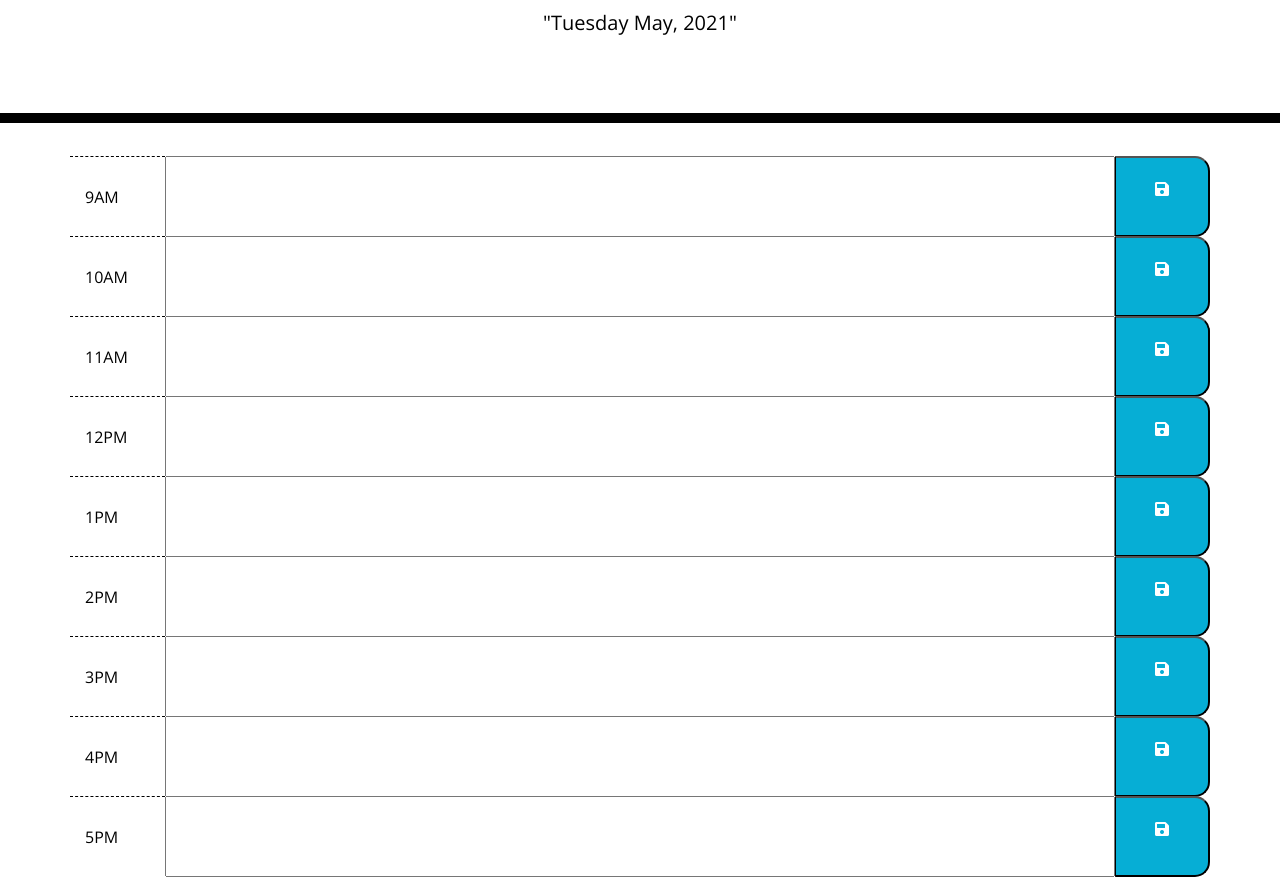
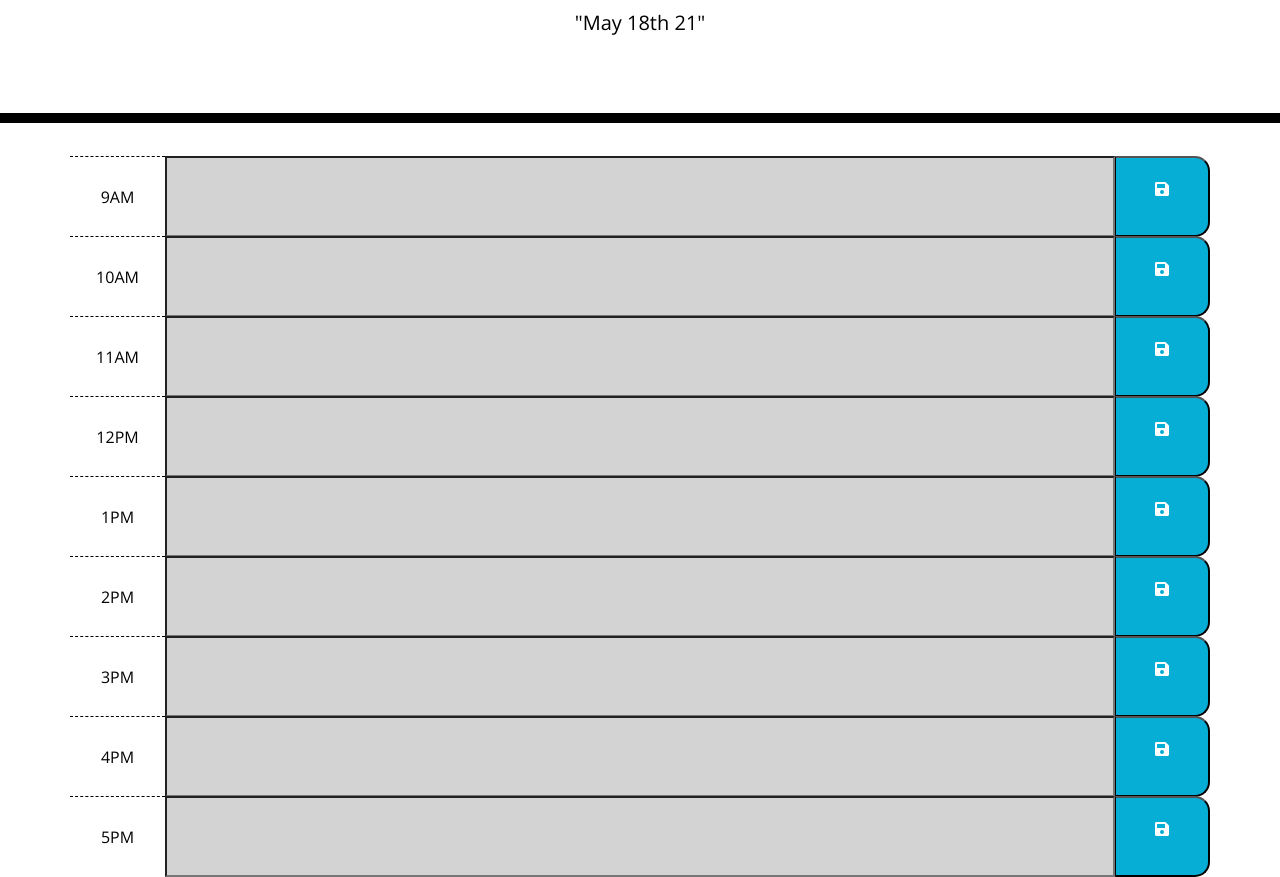
Before and after one commit to damatgre/atriedes-prescience-fault, a plain HTML site: page index.html in a window 1280 px wide. Shown: the part 181-1058 px from the top of the page. Drawn offline with nearby package versions, Linux system fonts and the light colour scheme.

Commit message:
adding class for time check

```diff
--- a/assets/javascript/script.js
+++ b/assets/javascript/script.js
@@ -1,21 +1,31 @@
 //current date displayed
-var now = JSON.stringify(moment().format("dddd MMMM, YYYY"));
+var now = JSON.stringify(moment().format("MMM Do YY"));
 $("#currentDay").append(now);
 
 //WHEN I scroll down
 //THEN I am presented with time blocks for standard business hours
-var time = JSON.stringify(moment().format("HH"));
+var time = parseInt(moment().format("HH"));
 
 //WHEN I view the time blocks for that day
 //THEN each time block is color-coded to indicate whether it is in the past, present, or future
-const timeSlot =["09", "10", "11", "12", "13", "14", "15", "16", "17"];
 
-const isLargeNumber = (element) => element = time;
+$(".time-block").each(function(){
+    var timeId = parseInt($(this)
+        .attr("id")
+        .split("-")[1]
+    );
+
+    if (timeId < time){
+        $(this).find('input').addClass('past');
+    } else if (timeId === time) {
+        $(this).find('input').addClass('present');
+    } else {
+        $(this).find('input').addClass('future');
+    }
+});
 
 //testing to find index that matches time
-time123 = timeSlot.find(isLargeNumber);
 
-console.log(time123);
 
 //for loop for time check
 
--- a/index.html
+++ b/index.html
@@ -21,83 +21,83 @@
   </header>
   <div class="container">
     <!-- Timeblocks go here -->
-    <div class="row">
+    <div class="row time-block" id="time-09" >
       <p class="col-1 hour">
         9AM
       </p>
-      <input class="col-10">
+      <input class="col-10 textarea">
       </input>
       <button class="col-1 saveBtn fas fa-save">
       </button>
     </div>
-    <div class="row">
+    <div class="row time-block" id="time-10">
       <p class="col-1 hour">
         10AM
       </p>
-      <input class="col-10">
+      <input class="col-10 textarea">
       </input>
       <button class="col-1 saveBtn fas fa-save">
       </button>
     </div>
-    <div class="row">
+    <div class="row time-block" id="time-11">
       <p class="col-1 hour">
         11AM
       </p>
-      <input class="col-10">
+      <input class="col-10 textarea">
       </input>
       <button class="col-1 saveBtn fas fa-save">
       </button>
     </div>
-    <div class="row">
+    <div class="row time-block" id="time-12">
       <p class="col-1 hour">
         12PM
       </p>
-      <input class="col-10">
+      <input class="col-10 textarea">
       </input>
       <button class="col-1 saveBtn fas fa-save">
       </button>
     </div>
-    <div class="row">
+    <div class="row time-block" id="time-13">
       <p class="col-1 hour">
         1PM
       </p>
-      <input class="col-10">
+      <input class="col-10 textarea">
       </input>
       <button class="col-1 saveBtn fas fa-save">
       </button>
     </div>
-    <div class="row">
+    <div class="row time-block" id="time-14">
       <p class="col-1 hour">
         2PM
       </p>
-      <input class="col-10">
+      <input class="col-10 textarea">
       </input>
       <button class="col-1 saveBtn fas fa-save">
       </button>
     </div>
-    <div class="row">
+    <div class="row time-block" id="time-15">
       <p class="col-1 hour">
         3PM
       </p>
-      <input class="col-10">
+      <input class="col-10 textarea">
       </input>
       <button class="col-1 saveBtn fas fa-save">
       </button>
     </div>
-    <div class="row">
+    <div class="row time-block" id="time-16">
       <p class="col-1 hour">
         4PM
       </p>
-      <input class="col-10">
+      <input class="col-10 textarea">
       </input>
       <button class="col-1 saveBtn fas fa-save">
       </button>
     </div>
-    <div class="row">
+    <div class="row time-block" id="time-17">
       <p class="col-1 hour">
         5PM
       </p>
-      <input class="col-10">
+      <input class="col-10 textarea">
       </input>
       <button class="col-1 saveBtn fas fa-save">
       </button>
```
